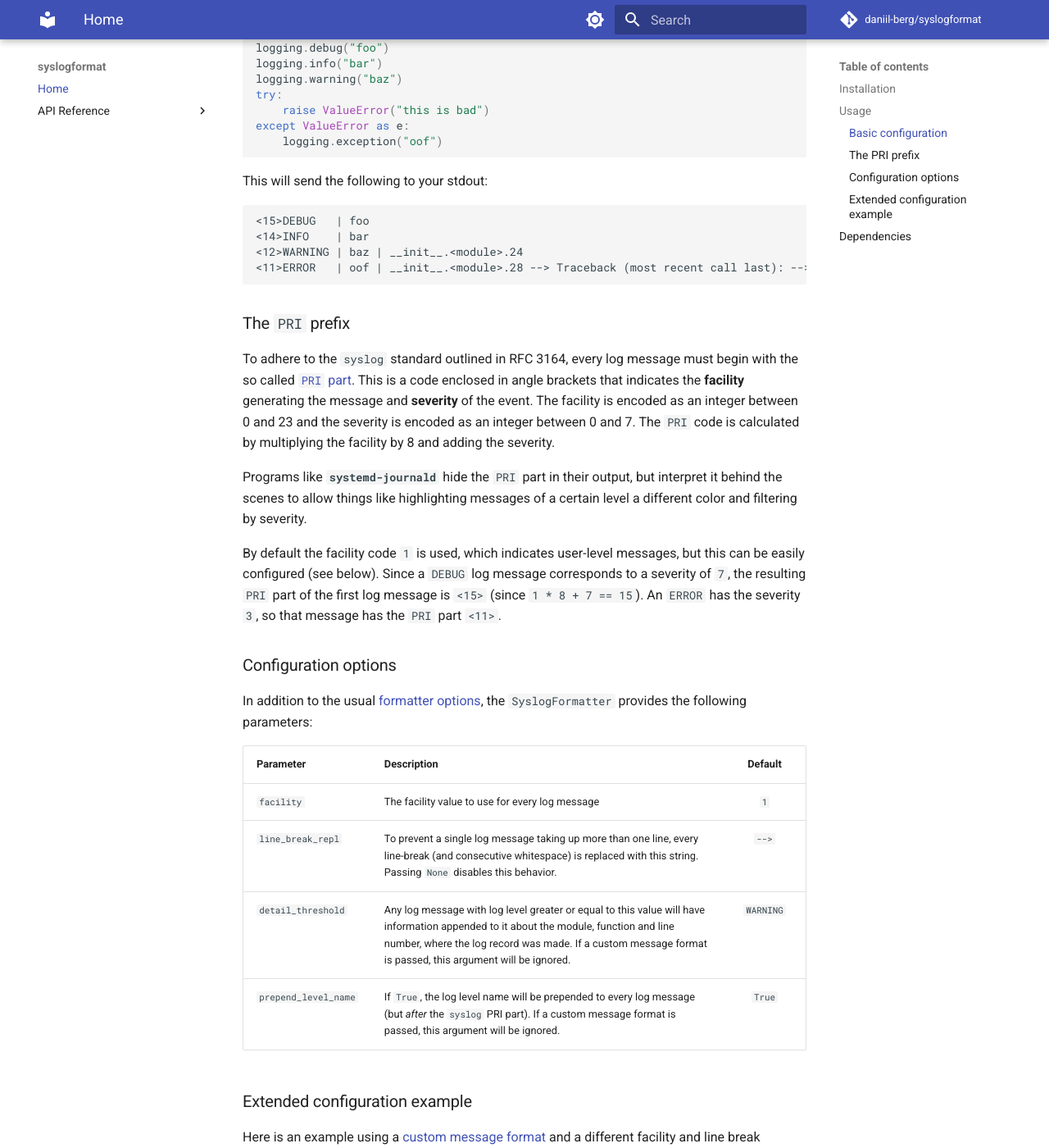
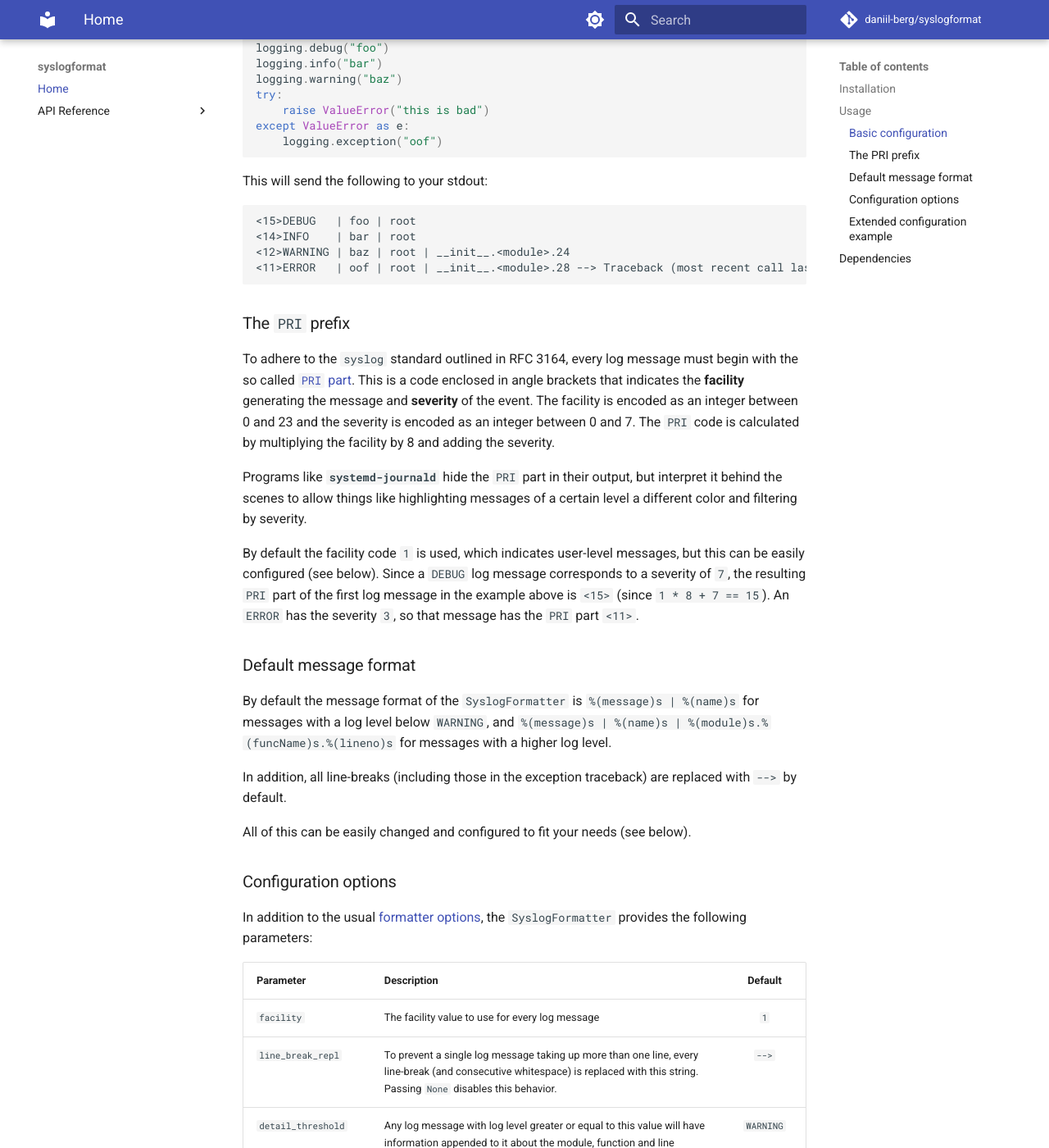
Before and after one commit to daniil-berg/syslogformat, an MkDocs documentation site: the page built from docs/index.md, in a window 1280 px wide and 1400 px high, scrolled down 1082 px. Shown: the whole window at 82% size. Built offline with MkDocs 1.6.1 and Material for MkDocs 9.7.7, drawn with Linux system fonts in a browser that asks for light colours; comment, search, counter and statistics services are not loaded.

Commit message:
🧪 Expect a different default message format that includes the logger name

````diff
--- a/docs/index.md
+++ b/docs/index.md
@@ -55,10 +55,10 @@ except ValueError as e:
 This will send the following to your stdout:
 
 ```
-<15>DEBUG   | foo
-<14>INFO    | bar
-<12>WARNING | baz | __init__.<module>.24
-<11>ERROR   | oof | __init__.<module>.28 --> Traceback (most recent call last): --> File "/path/to/module.py", line 26, in <module> --> raise ValueError("this is bad") --> ValueError: this is bad
+<15>DEBUG   | foo | root
+<14>INFO    | bar | root
+<12>WARNING | baz | root | __init__.<module>.24
+<11>ERROR   | oof | root | __init__.<module>.28 --> Traceback (most recent call last): --> File "/path/to/module.py", line 26, in <module> --> raise ValueError("this is bad") --> ValueError: this is bad
 ```
 
 ### The `PRI` prefix
@@ -71,8 +71,16 @@ The `PRI` code is calculated by multiplying the facility by 8 and adding the sev
 Programs like **`systemd-journald`** hide the `PRI` part in their output, but interpret it behind the scenes to allow things like highlighting messages of a certain level a different color and filtering by severity.
 
 By default the facility code `1` is used, which indicates user-level messages, but this can be easily configured (see below).
-Since a `DEBUG` log message corresponds to a severity of `7`, the resulting `PRI` part of the first log message is `<15>` (since `1 * 8 + 7 == 15`).
+Since a `DEBUG` log message corresponds to a severity of `7`, the resulting `PRI` part of the first log message in the example above is `<15>` (since `1 * 8 + 7 == 15`).
 An `ERROR` has the severity `3`, so that message has the `PRI` part `<11>`.
+
+### Default message format
+
+By default the message format of the `SyslogFormatter` is `%(message)s | %(name)s` for messages with a log level below `WARNING`, and `%(message)s | %(name)s | %(module)s.%(funcName)s.%(lineno)s` for messages with a higher log level.
+
+In addition, all line-breaks (including those in the exception traceback) are replaced with ` --> ` by default.
+
+All of this can be easily changed and configured to fit your needs (see below).
 
 ### Configuration options
 
````
Also changed, not shown: 2 other files.
